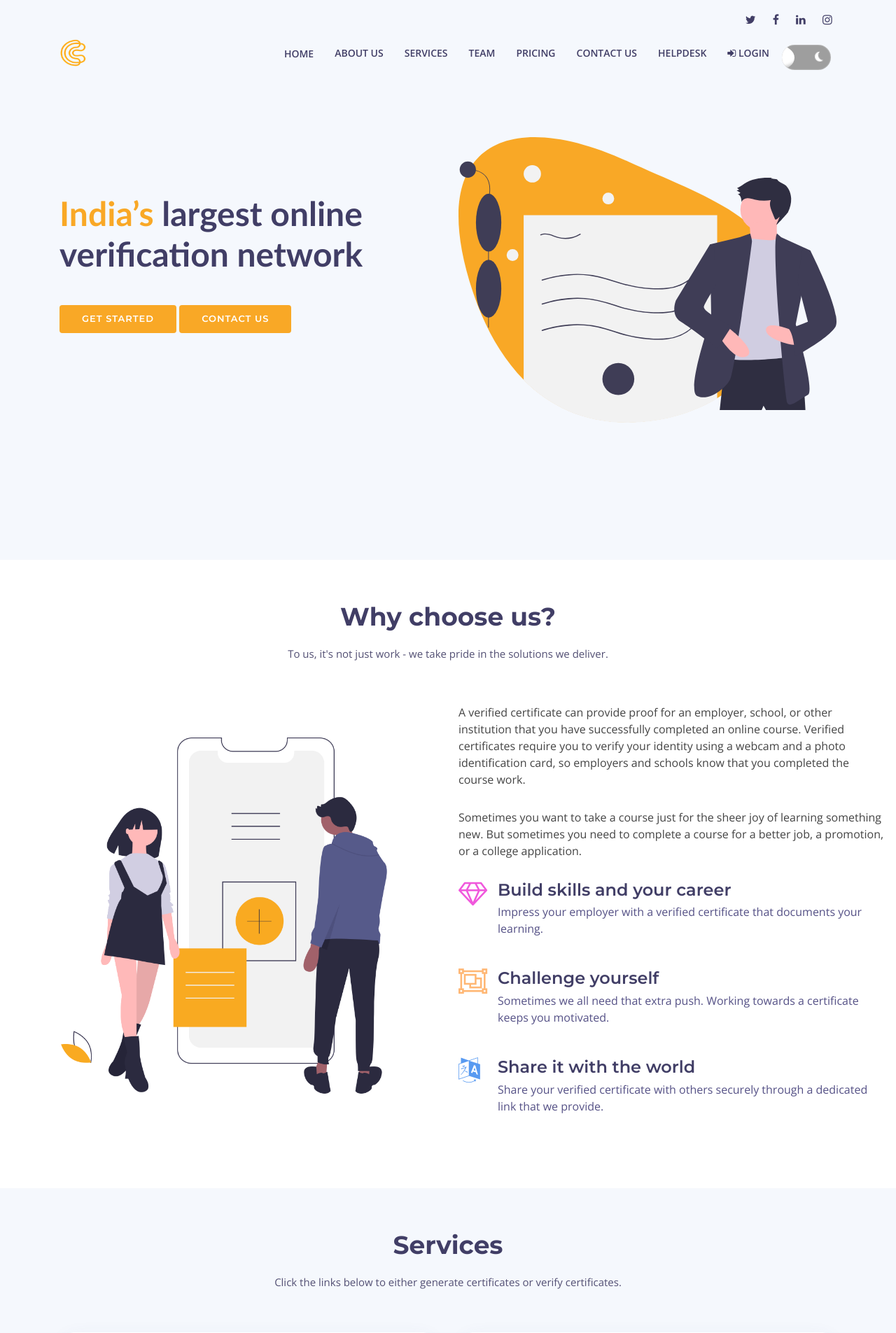
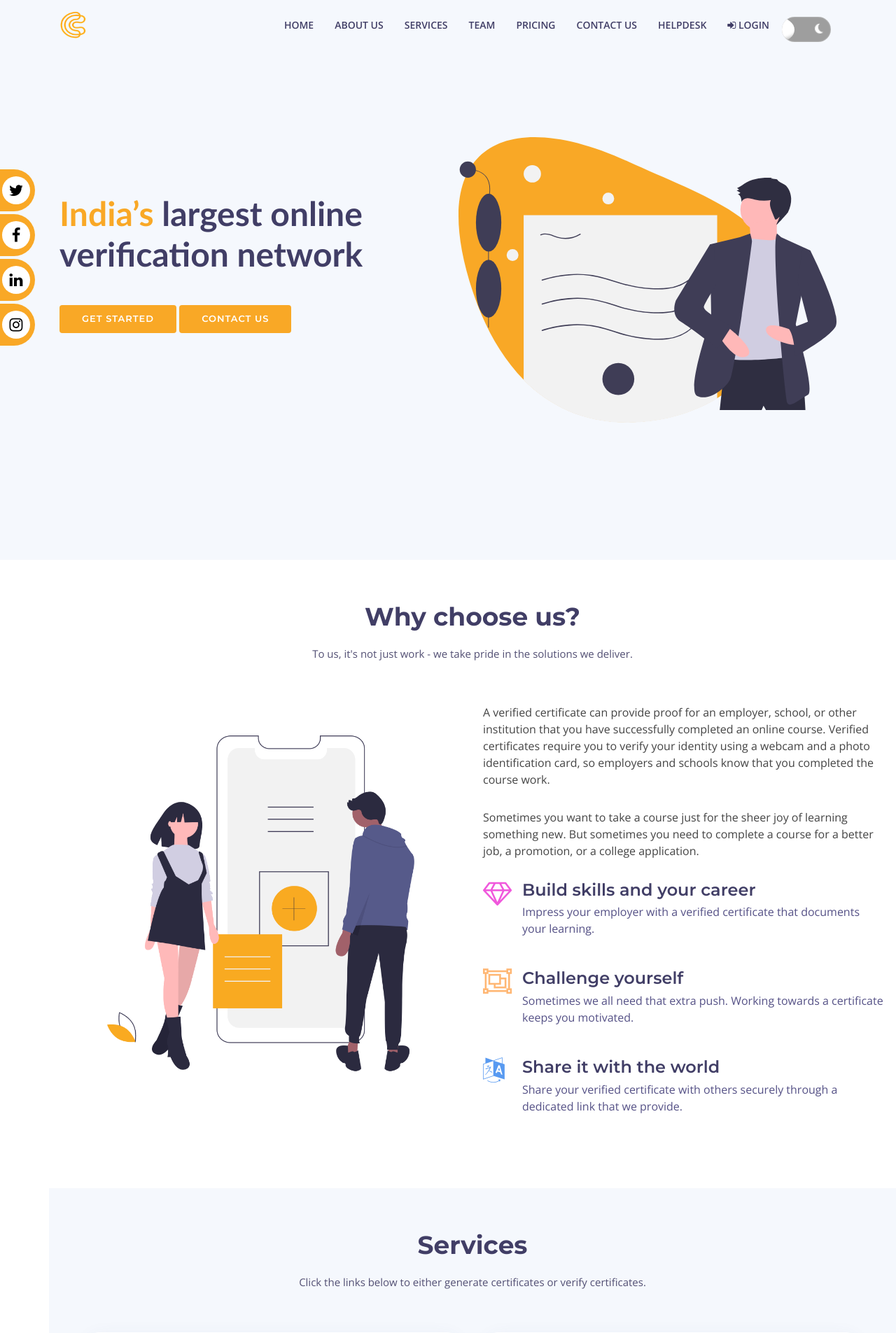
Before and after one commit to vigneshshettyin/Flask-Generate-Certificate, a Flask app: page / in a window 1280 px wide. Shown: the top 1905 px of the page at 70% size. Run offline with Flask 2, Linux system fonts and the light colour scheme; some libraries are stand-ins or nearby versions; grey boxes are pictures that could not be loaded.

Commit message:
social-icons modified

```diff
--- a/static/css/style.css
+++ b/static/css/style.css
@@ -142,25 +142,45 @@ h1, h2, h3, h4, h5, h6 {
   top: -40px;
 }
 
-#topbar .social-links a {
-  color: #413e66;
-  padding-left: 20px;
-  display: inline-block;
-  line-height: 1px;
-  transition: 0.3s;
-}
-
-.dark-mode #topbar .social-links a
-{
-  background-color: black;
-  color:#fff;
-}
-#topbar .social-links a:hover {
-  color: #F9A826;
-}
-
-#topbar .social-links a:first-child {
-  border-left: 0;
+/*--------------------------------------------------------------
+# Social-Links
+--------------------------------------------------------------*/
+
+.social-icons{
+  position: fixed;
+  top: 30%;
+  left: 0%;
+  width: 86px;
+  display: flex;
+  flex-direction: column;
+}
+
+.social-icons a{
+  padding: 10px;
+  font-size: 22px;
+  margin: 2px;
+  border-radius: 0px 50px 50px 0px;
+  transform: translate(-34px,0px);
+  transition: all 0.5s;
+  background-color: #F9A826;
+}
+.social-icons a:hover{
+  transform: translate(0px,0px);
+}
+.social-icons a i{
+  margin-left: 25px;
+  background-color: white;
+  height: 40px;
+  width: 40px;
+  color: black;
+  text-align: center;
+  line-height: 40px;
+  border-radius: 50%;
+  transition: all 1s;
+}
+.social-icons a:hover i{
+  transform: rotate(360deg);
+  color:#F9A826;
 }
 
 /*--------------------------------------------------------------
@@ -171,7 +191,7 @@ h1, h2, h3, h4, h5, h6 {
   transition: all 0.5s;
   z-index: 997;
   padding: 15px 0;
-  top: 40px;
+  top: 0px;
 }
 
 #header.header-transparent {
@@ -439,7 +459,6 @@ color: #fff;
 #hero {
   width: 100%;
   height: 100vh;
-  position: relative;
   background: #f5f8fd ;
   background-size: cover;
 }
@@ -521,6 +540,9 @@ color: #fff;
 /*--------------------------------------------------------------
 # Sections
 --------------------------------------------------------------*/
+#main{
+  margin-left: 70px;
+}
 section {
   overflow: hidden;
 }
--- a/templates/index.html
+++ b/templates/index.html
@@ -12,16 +12,12 @@
 
 
 {% block body %}
-  <!-- ======= Top Bar ======= -->
-  <div id="topbar" class="d-none d-lg-flex align-items-end fixed-top topbar-transparent">
-    <div class="container d-flex justify-content-end">
-      <div class="social-links">
-        <a href="https://twitter.com/sdlsmartlabs" class="twitter"><i class="fa fa-twitter"></i></a>
-        <a href="https://facebook.com/sdlsmartlabs" class="facebook"><i class="fa fa-facebook"></i></a>
-        <a href="https://linkedin.com/company/sdlsmartlabs" class="linkedin"><i class="fa fa-linkedin"></i></a>
-        <a href="https://instagram.com/sdlsmartlabs" class="instagram"><i class="fa fa-instagram"></i></a>
-      </div>
-    </div>
+  <!-- ======= Social-Links ======= -->
+  <div class="social-icons">
+    <a href="https://twitter.com/sdlsmartlabs" class="twitter"><i class="fa fa-twitter"></i></a>
+    <a href="https://facebook.com/sdlsmartlabs" class="facebook"><i class="fa fa-facebook"></i></a>
+    <a href="https://linkedin.com/company/sdlsmartlabs" class="linkedin"><i class="fa fa-linkedin"></i></a>
+    <a href="https://instagram.com/sdlsmartlabs" class="instagram"><i class="fa fa-instagram"></i></a>
   </div>
 
   <!-- ======= Header ======= -->
```
